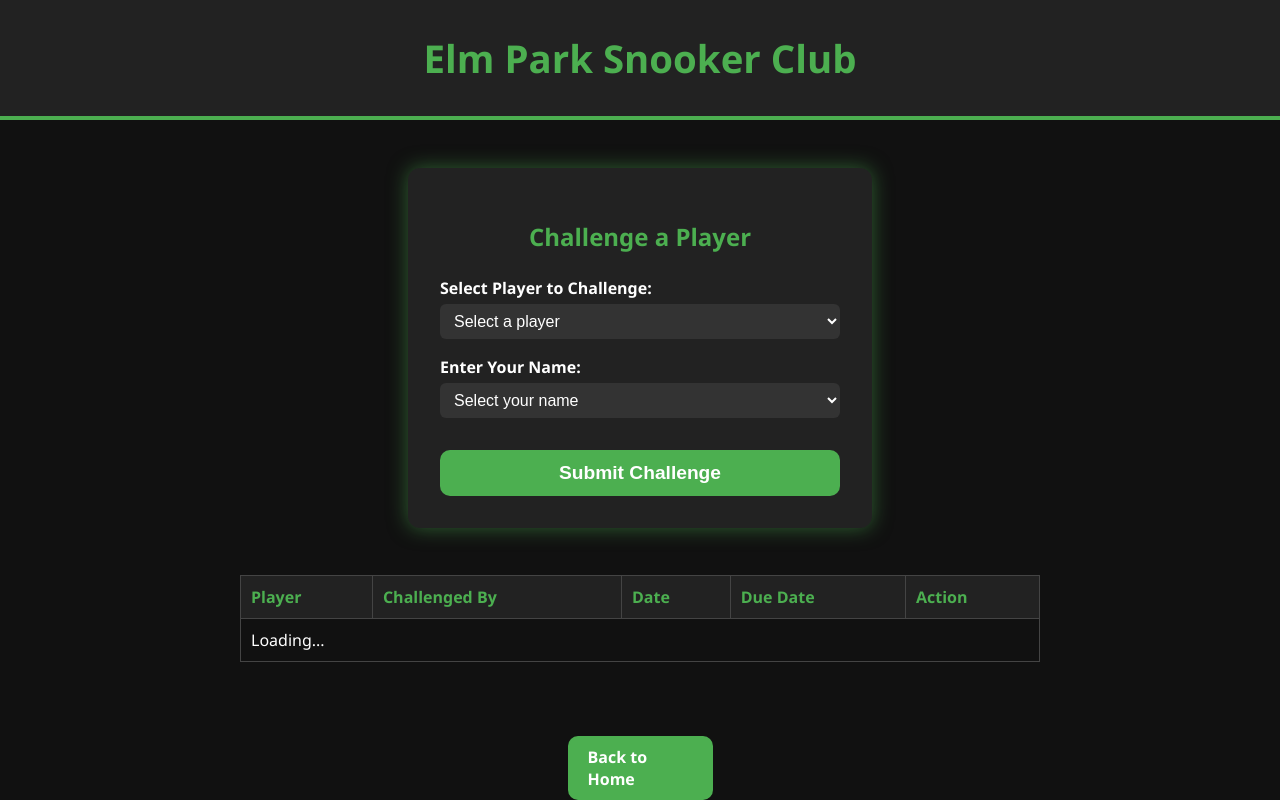
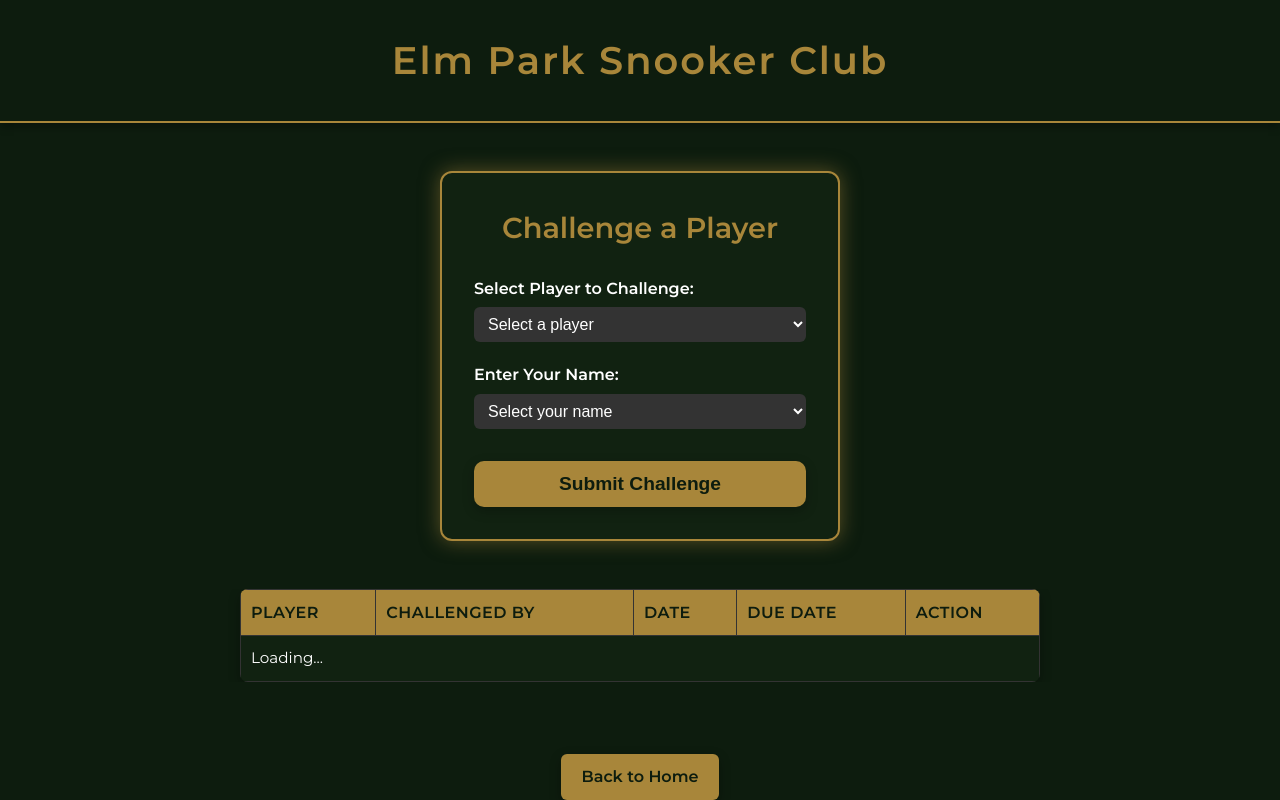
Before and after one commit to chazman4088/Summer-Snooker-Tournament, a plain HTML site: page challenge.html in a window 1280 px wide. Drawn offline with Linux system fonts and the light colour scheme.

Commit message:
Update challenge.html

```diff
--- a/challenge.html
+++ b/challenge.html
@@ -4,28 +4,49 @@
   <meta charset="UTF-8" />
   <meta name="viewport" content="width=device-width, initial-scale=1" />
   <title>Challenge a Player - Elm Park Snooker Club</title>
+
+  <!-- Google Font for consistency -->
+  <link
+    href="https://fonts.googleapis.com/css2?family=Montserrat:wght@400;600&display=swap"
+    rel="stylesheet"
+  />
+
   <style>
+    /* Reset */
+    *,
+    *::before,
+    *::after {
+      box-sizing: border-box;
+      margin: 0;
+      padding: 0;
+    }
+
+    /* Base */
     body {
-      margin: 0;
-      background-color: #111;
-      color: white;
-      font-family: 'Segoe UI', Tahoma, Geneva, Verdana, sans-serif;
       display: flex;
       flex-direction: column;
       min-height: 100vh;
+      background-color: #0D1C0E;
+      color: #ffffff;
+      font-family: 'Montserrat', sans-serif;
+      line-height: 1.6;
     }
+
+    /* Header */
     header {
-      background-color: #222;
-      border-bottom: 4px solid #4CAF50;
-      padding: 2rem 1rem;
       text-align: center;
+      padding: 30px 1rem;
+      border-bottom: 2px solid #A8863A;
+      box-shadow: 0 4px 8px rgba(0, 0, 0, 0.3);
     }
     header h1 {
-      margin: 0;
       font-size: 2.4rem;
-      color: #4CAF50;
-      font-weight: bold;
+      font-weight: 600;
+      color: #A8863A;
+      letter-spacing: 2px;
     }
+
+    /* Main content */
     main {
       flex: 1;
       display: flex;
@@ -33,110 +54,142 @@
       align-items: center;
       padding: 3rem 1rem;
     }
+
+    /* Form card */
     form {
-      background-color: #222;
+      background-color: #112211;
+      border: 2px solid #A8863A;
+      border-radius: 12px;
+      box-shadow: 0 0 20px rgba(168, 134, 58, 0.5);
       padding: 2rem;
-      border-radius: 12px;
-      box-shadow: 0 0 20px rgba(76, 175, 80, 0.5);
+      width: 100%;
       max-width: 400px;
-      width: 100%;
       margin-bottom: 2rem;
     }
     form h2 {
       text-align: center;
       margin-bottom: 1.5rem;
-      font-weight: 700;
-      color: #4CAF50;
+      font-size: 1.8rem;
+      font-weight: 600;
+      color: #A8863A;
     }
+
+    /* Labels & selects */
     label {
       display: block;
-      margin-top: 1.1rem;
+      margin-top: 1.2rem;
       font-weight: 600;
+    }
+    select {
+      margin-top: 0.4rem;
+      width: 100%;
+      padding: 8px 10px;
+      border: none;
+      border-radius: 6px;
+      background-color: #333;
+      color: #ffffff;
       font-size: 1rem;
     }
-    select {
-      margin-top: 0.3rem;
-      width: 100%;
-      padding: 8px 10px;
-      border-radius: 6px;
-      border: none;
-      background-color: #333;
-      color: white;
-      font-size: 1rem;
-      box-sizing: border-box;
-    }
-    button {
+
+    /* Submit button */
+    button[type="submit"] {
       margin-top: 2rem;
       width: 100%;
-      background-color: #4CAF50;
+      background-color: #A8863A;
+      color: #0D1C0E;
       border: none;
       padding: 12px;
+      font-size: 1.2rem;
+      font-weight: 600;
       border-radius: 10px;
-      font-size: 1.2rem;
-      font-weight: 700;
-      color: white;
       cursor: pointer;
-      transition: background-color 0.3s ease;
+      box-shadow: 0 4px 12px rgba(0, 0, 0, 0.25);
+      transition: background-color 0.3s ease, transform 0.3s ease;
     }
-    button:hover {
-      background-color: #3e8e41;
+    button[type="submit"]:hover {
+      background-color: #907534;
+      transform: scale(1.03);
     }
-    .back-btn {
-      display: block;
-      width: 105px;
-      padding: 10px 20px;
-      margin-top: 20px;
-      padding: 10px 20px;
-      background-color: #4CAF50;
-      font-weight: 700;
-      color: white;
-      text-align: 0 auto;
-      margin: 0 auto;
-      text-decoration: none;
-      border-radius: 10px;
-    }
+
+    /* Table wrapper */
     .table-wrapper {
       width: 100%;
       overflow-x: auto;
-      display: block;
+      margin-top: 1rem;
     }
+
+    /* Challenge table */
     table {
-      border-collapse: collapse;
-      margin: 15px auto 0;
       width: 100%;
       min-width: 600px;
       max-width: 800px;
+      margin: 0 auto;
+      border-collapse: collapse;
+      background-color: #112211;
+      border-radius: 8px;
+      overflow: hidden;
+      box-shadow: 0 4px 12px rgba(0, 0, 0, 0.3);
     }
     th, td {
-      border: 1px solid #444;
       padding: 10px;
+      border: 1px solid #333;
       text-align: left;
     }
     th {
-      background-color: #222;
-      color: #4CAF50;
+      background-color: #A8863A;
+      color: #0D1C0E;
+      font-weight: 600;
+      text-transform: uppercase;
+      font-size: 1rem;
+      letter-spacing: 0.5px;
     }
-    tr:nth-child(even) {
+    td {
+      font-size: 0.95rem;
+    }
+    tr:nth-child(even) td {
       background-color: #1a1a1a;
     }
+
+    /* Delete button */
     .clear-btn {
       background-color: #e53935;
-      color: white;
+      color: #ffffff;
       border: none;
       padding: 6px 10px;
       border-radius: 6px;
       cursor: pointer;
-      font-weight: bold;
+      font-weight: 600;
+      transition: background-color 0.3s ease;
     }
     .clear-btn:hover {
       background-color: #c62828;
     }
+
+    /* Back to home */
+    .back-btn {
+      display: inline-block;
+      margin: 20px auto 0;
+      padding: 10px 20px;
+      background-color: #A8863A;
+      color: #0D1C0E;
+      text-decoration: none;
+      font-weight: 600;
+      border-radius: 6px;
+      box-shadow: 0 4px 12px rgba(0, 0, 0, 0.3);
+      transition: background-color 0.3s ease, transform 0.2s ease;
+    }
+    .back-btn:hover {
+      background-color: #907534;
+      transform: translateY(-2px);
+    }
   </style>
 </head>
+
 <body>
   <header>
     <h1>Elm Park Snooker Club</h1>
   </header>
+
   <main>
     <form method="GET" action="challengeresult.html">
       <h2>Challenge a Player</h2>
@@ -213,7 +266,8 @@
   <a href="index.html" class="back-btn">Back to Home</a>
 
   <script>
-    const scriptURL = "https://script.google.com/macros/s/AKfycbzDIa7fxao0FyESBu51_wZ69Z47eUUmTE6j86667Fgz6xmBei2txdPqGaJeQQIoUmXBMw/exec";
+    const scriptURL =
+      "https://script.google.com/macros/s/AKfycbzDIa7fxao0FyESBu51_wZ69Z47eUUmTE6j86667Fgz6xmBei2txdPqGaJeQQIoUmXBMw/exec";
     let challengeData = [];
 
     function formatDateString(dateStr) {
@@ -221,8 +275,8 @@
       if (/^\d{2}\/\d{2}\/\d{4}$/.test(dateStr)) return dateStr;
       const d = new Date(dateStr);
       if (isNaN(d)) return "";
-      const day = String(d.getDate()).padStart(2, '0');
-      const month = String(d.getMonth() + 1).padStart(2, '0');
+      const day = String(d.getDate()).padStart(2, "0");
+      const month = String(d.getMonth() + 1).padStart(2, "0");
       const year = d.getFullYear();
       return `${day}/${month}/${year}`;
     }
@@ -235,31 +289,35 @@
 
       fetch(scriptURL, {
         method: "POST",
-        body: formData
-      }).then(() => {
-        loadChallenges();
-      }).catch(() => {
-        alert("Error deleting challenge.");
-      });
+        body: formData,
+      })
+        .then(() => {
+          loadChallenges();
+        })
+        .catch(() => {
+          alert("Error deleting challenge.");
+        });
     }
 
     function showChallenges(data) {
       challengeData = data;
-
-      const tbody = document.querySelector('#challengeTable tbody');
+      const tbody = document.querySelector("#challengeTable tbody");
       if (!Array.isArray(data) || data.length === 0) {
         tbody.innerHTML = "<tr><td colspan='5'>No challenges found</td></tr>";
         return;
       }
 
-      const rows = data.map(row => {
+      const rows = data.map((row) => {
         const dueDateStr = formatDateString(row.dueDate);
-        const dueParts = dueDateStr.split('/');
-        const dueDate = new Date(`${dueParts[2]}-${dueParts[1]}-${dueParts[0]}`);
+        const dueParts = dueDateStr.split("/");
+        const dueDate = new Date(
+          `${dueParts[2]}-${dueParts[1]}-${dueParts[0]}`
+        );
         const today = new Date();
-        const diffDays = Math.ceil((dueDate - today) / (1000 * 60 * 60 * 24));
+        const diffDays = Math.ceil(
+          (dueDate - today) / (1000 * 60 * 60 * 24)
+        );
         let dueStyle = "";
-
         if (diffDays < 0) {
           dueStyle = 'style="background-color:#b71c1c;"';
         } else if (diffDays <= 2) {
@@ -272,23 +330,26 @@
             <td>${row.challengedBy}</td>
             <td>${formatDateString(row.date)}</td>
             <td ${dueStyle}>${dueDateStr}</td>
-            <td><button class="clear-btn" onclick="clearChallenge('${row.player}', '${row.challengedBy}')">Delete</button></td>
+            <td>
+              <button class="clear-btn" onclick="clearChallenge('${row.player}', '${row.challengedBy}')">
+                Delete
+              </button>
+            </td>
           </tr>
         `;
       });
 
-      tbody.innerHTML = rows.join('');
+      tbody.innerHTML = rows.join("");
     }
 
     function loadChallenges() {
-      const script = document.createElement('script');
+      const script = document.createElement("script");
       script.src = scriptURL + "?callback=showChallenges";
       document.body.appendChild(script);
     }
 
     window.onload = function () {
       loadChallenges();
-
       const form = document.querySelector("form");
       form.addEventListener("submit", function (e) {
         const selectedPlayer = document.getElementById("player").value;
@@ -296,11 +357,13 @@
         const startOfWeek = new Date(thisWeek);
         startOfWeek.setDate(thisWeek.getDate() - thisWeek.getDay());
 
-        // Check if the player is already under challenge
-        const challengeCount = challengeData.filter(c => c.player === selectedPlayer).length;
-
+        const challengeCount = challengeData.filter(
+          (c) => c.player === selectedPlayer
+        ).length;
         if (challengeCount > 0) {
-          const confirmProceed = confirm(`${selectedPlayer} has already been challenged. Do you still want to proceed?`);
+          const confirmProceed = confirm(
+            `${selectedPlayer} has already been challenged. Do you still want to proceed?`
+          );
           if (!confirmProceed) {
             e.preventDefault();
           }
```
